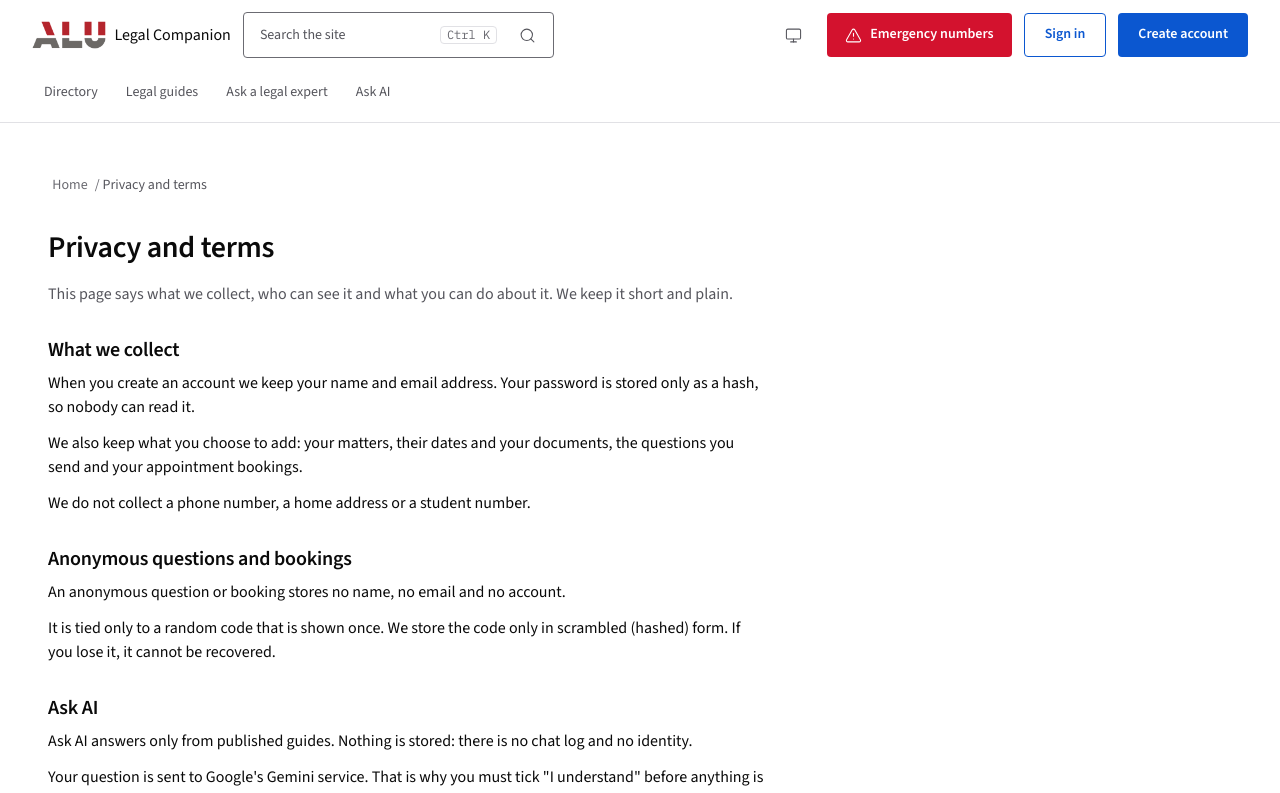
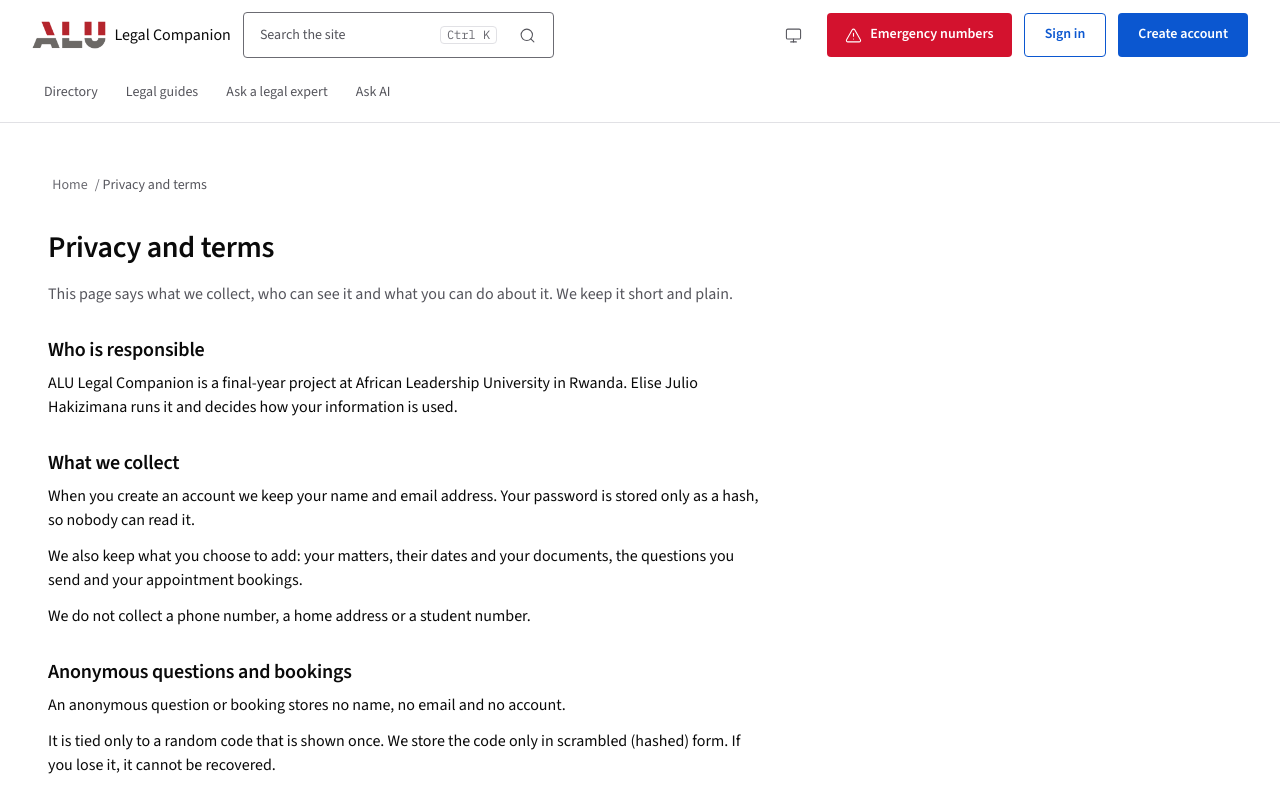
Before and after one commit to EliseJulio/ALU-Legal-Companion, a React (Vite) app in the folder client/: page /privacy in a window 1280 px wide. Shown: the top 793 px of the page. Built offline with nearby package versions, Linux system fonts and the light colour scheme; no server answers.

Commit message:
Name the person responsible for the data on the Privacy page

```diff
--- a/client/src/pages/Privacy.jsx
+++ b/client/src/pages/Privacy.jsx
@@ -26,6 +26,13 @@ export default function Privacy() {
       <p className="mt-4 text-muted-foreground">
         This page says what we collect, who can see it and what you can do about it. We keep it short and plain.
       </p>
+
+      <Section id="controller" title="Who is responsible">
+        <p>
+          ALU Legal Companion is a final-year project at African Leadership University in Rwanda. Elise Julio Hakizimana runs it
+          and decides how your information is used.
+        </p>
+      </Section>
 
       <Section id="collect" title="What we collect">
         <p>When you create an account we keep your name and email address. Your password is stored only as a hash, so nobody can read it.</p>
```
